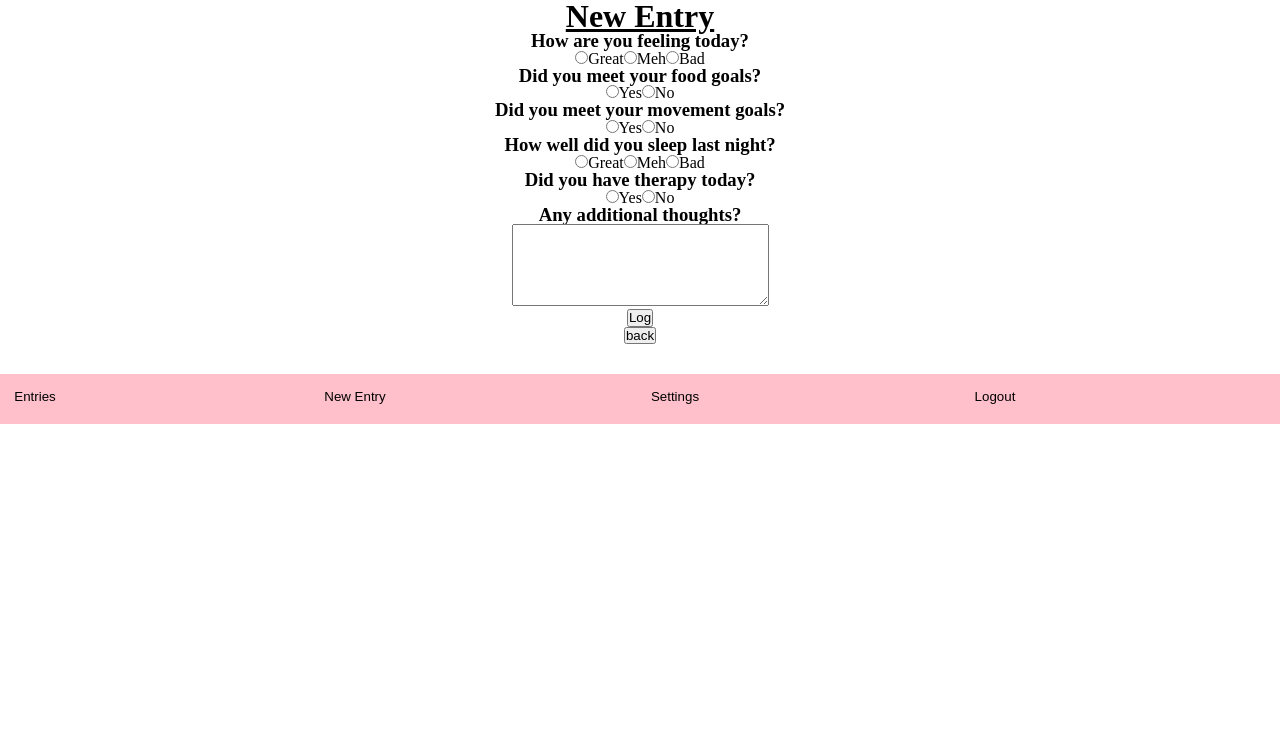
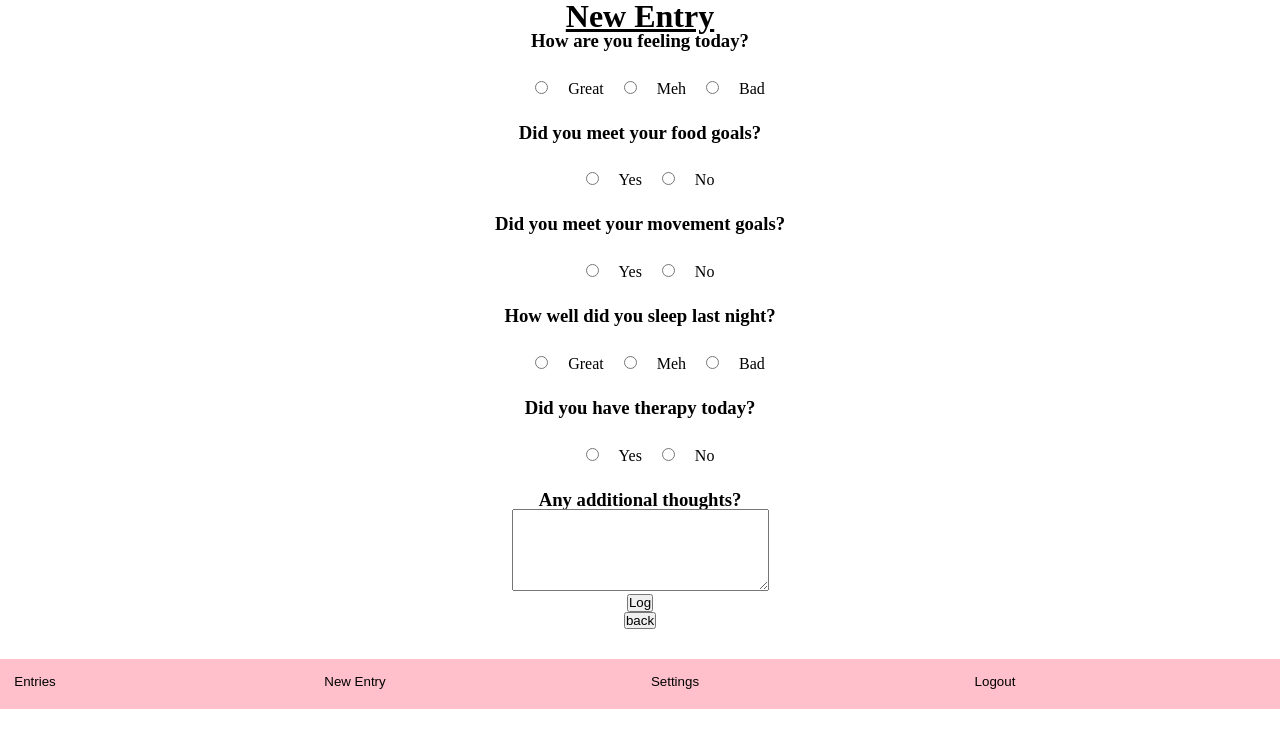
Before and after one commit to AwrenNuit/mood-tracker, a React (Create React App) app: page /new-entry in a window 1280 px wide. Shown: the top 748 px of the page. Built offline with nearby package versions, Linux system fonts and the light colour scheme; a web font is replaced by a local one.

Commit message:
created stylesheet, added margins to radio buttons

```diff
--- /dev/null
+++ b/src/components/NewEntry/NewEntry.css
@@ -0,0 +1,3 @@
+.mood-radio {
+  margin: 30px 20px;
+}
--- a/src/components/NewEntry/NewEntry.js
+++ b/src/components/NewEntry/NewEntry.js
@@ -1,6 +1,7 @@
 import React, { useCallback, useState } from 'react';
 import { useDispatch } from 'react-redux';
 import { useHistory } from 'react-router-dom';
+import './NewEntry.css';
 
 export default function NewEntry() {
 
@@ -24,30 +25,102 @@ export default function NewEntry() {
       <form onSubmit={handleSubmit}>
         <div>
           <h3>How are you feeling today?</h3>
-          <input type="radio" name="mood" value="Great" onChange={(e)=>setMood(e.target.value)} />Great
-          <input type="radio" name="mood" value="Meh" onChange={(e)=>setMood(e.target.value)} />Meh
-          <input type="radio" name="mood" value="Bad" onChange={(e)=>setMood(e.target.value)} />Bad
+          <input
+            type="radio"
+            className="mood-radio"
+            name="mood"
+            value="Great"
+            onChange={(e)=>setMood(e.target.value)}
+          />Great
+          <input
+            type="radio"
+            className="mood-radio"
+            name="mood"
+            value="Meh"
+            onChange={(e)=>setMood(e.target.value)}
+          />Meh
+          <input
+            type="radio"
+            className="mood-radio"
+            name="mood"
+            value="Bad"
+            onChange={(e)=>setMood(e.target.value)}
+          />Bad
         </div>
         <div>
           <h3>Did you meet your food goals?</h3>
-          <input type="radio" name="mood" value="Yes" onChange={(e)=>setFood(e.target.value)} />Yes
-          <input type="radio" name="mood" value="No" onChange={(e)=>setFood(e.target.value)} />No
+          <input
+            type="radio"
+            className="mood-radio"
+            name="mood"
+            value="Yes"
+            onChange={(e)=>setFood(e.target.value)}
+          />Yes
+          <input
+            type="radio"
+            className="mood-radio"
+            name="mood"
+            value="No"
+            onChange={(e)=>setFood(e.target.value)}
+          />No
         </div>
         <div>
           <h3>Did you meet your movement goals?</h3>
-          <input type="radio" name="mood" value="Yes" onChange={(e)=>setMovement(e.target.value)} />Yes
-          <input type="radio" name="mood" value="No" onChange={(e)=>setMovement(e.target.value)} />No
+          <input
+            type="radio"
+            className="mood-radio"
+            name="mood"
+            value="Yes"
+            onChange={(e)=>setMovement(e.target.value)}
+          />Yes
+          <input
+            type="radio"
+            className="mood-radio"
+            name="mood"
+            value="No"
+            onChange={(e)=>setMovement(e.target.value)}
+          />No
         </div>
         <div>
           <h3>How well did you sleep last night?</h3>
-          <input type="radio" name="mood" value="Great" onChange={(e)=>setSleep(e.target.value)} />Great
-          <input type="radio" name="mood" value="Meh" onChange={(e)=>setSleep(e.target.value)} />Meh
-          <input type="radio" name="mood" value="Bad" onChange={(e)=>setSleep(e.target.value)} />Bad
+          <input
+            type="radio"
+            className="mood-radio"
+            name="mood"
+            value="Great"
+            onChange={(e)=>setSleep(e.target.value)}
+          />Great
+          <input
+            type="radio"
+            className="mood-radio"
+            name="mood"
+            value="Meh"
+            onChange={(e)=>setSleep(e.target.value)}
+          />Meh
+          <input
+            type="radio"
+            className="mood-radio"
+            name="mood"
+            value="Bad"
+            onChange={(e)=>setSleep(e.target.value)}
+          />Bad
         </div>
         <div>
           <h3>Did you have therapy today?</h3>
-          <input type="radio" name="mood" value="Yes" onChange={(e)=>setTherapy(e.target.value)} />Yes
-          <input type="radio" name="mood" value="No" onChange={(e)=>setTherapy(e.target.value)} />No
+          <input
+            type="radio"
+            className="mood-radio"
+            name="mood"
+            value="Yes"
+            onChange={(e)=>setTherapy(e.target.value)}
+          />Yes
+          <input
+            type="radio"
+            className="mood-radio"
+            name="mood"
+            value="No"
+            onChange={(e)=>setTherapy(e.target.value)}
+          />No
         </div>
         <div>
           <h3>Any additional thoughts?</h3>
```
